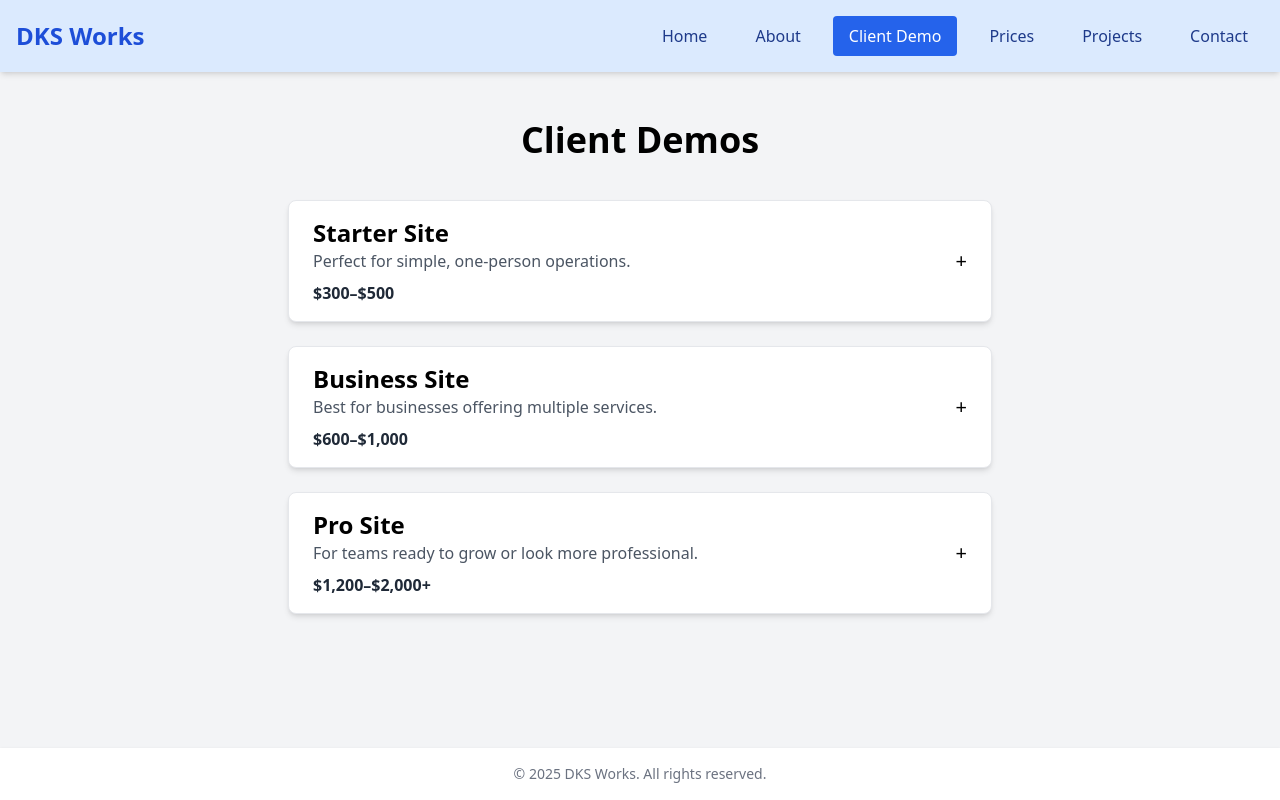
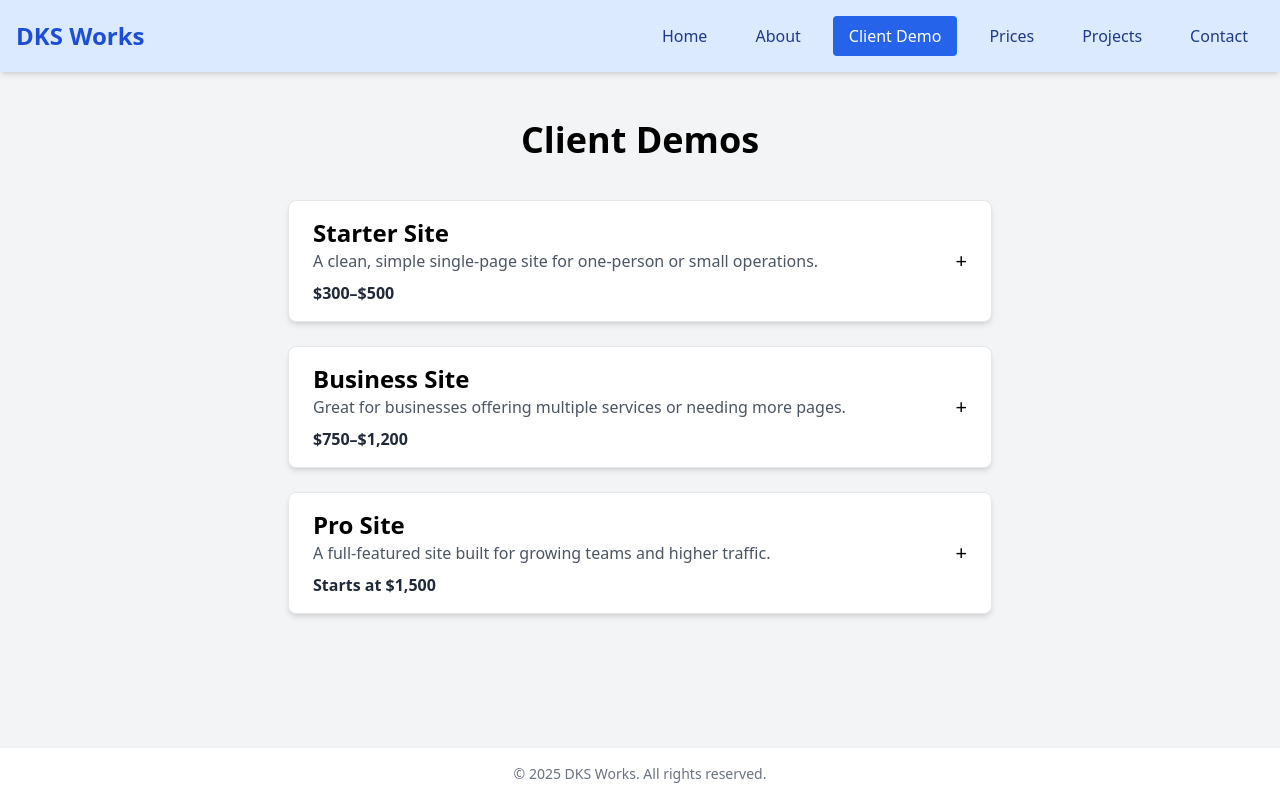
Before and after one commit to james3roberts/personal-site, a React (Vite) app: page /clientDemo in a window 1280 px wide. Built offline with nearby package versions, Linux system fonts and the light colour scheme.

Commit message:
changed the descriptions of each tier

```diff
--- a/src/pages/ClientDemo.jsx
+++ b/src/pages/ClientDemo.jsx
@@ -4,48 +4,41 @@ import { useNavigate } from "react-router-dom";
 const tiers = [
   {
     name: "Starter Site",
-
     path: "/clientDemo/landing",
-
-    summary: "Perfect for simple, one-person operations.",
+    summary: "A clean, simple single-page site for one-person or small operations.",
     price: "$300–$500",
-    details: `This single-page layout is perfect for small
-    businesses that need a clean, simple web presence.
-    Whether you're a one-person crew or a side hustle looking
-    to grow, a landing page gives customers a quick overview
-    of who you are, what you do, and how to reach you. It's fast
-    to build, easy to maintain, and affordable — plus it's a big
-    step up from just having a Facebook page. A custom domain and SEO
-    setup make it easier for new customers to find you on Google.`,
+    details: `
+      A streamlined single-page layout that gives customers exactly what they need:
+      who you are, what you offer, and how to contact you. Perfect for solo operators
+      or side businesses that need a real web presence instead of relying only on Facebook.
+      Includes custom domain setup and basic SEO so new customers can find you on Google.
+    `,
     anchor: "landing",
   },
   {
     name: "Business Site",
     path: "/clientDemo/basic",
-    summary: "Best for businesses offering multiple services.",
-    price: "$600–$1,000",
-    details: `This option is ideal for small-to-medium companies
-    offering more than one service or needing room to grow. You’ll
-    get separate pages for things like services, contact, and
-    testimonials — which builds trust and improves how search
-    engines rank your site. It’s still a lightweight build, but
-    it gives you more space to explain what you do and how you do it.
-    This level strikes a balance between keeping costs low and showing
-    customers you're serious.`,
+    summary: "Great for businesses offering multiple services or needing more pages.",
+    price: "$750–$1,200",
+    details: `
+      Ideal for small-to-medium companies with more than one service.
+      Includes 3–5 pages such as Services, About, Contact, and Testimonials.
+      This structure builds trust, improves search visibility, and gives your business
+      room to grow. A strong balance of affordability and professionalism.
+    `,
     anchor: "basic",
   },
   {
     name: "Pro Site",
     path: "/clientDemo/prolevel",
-    summary: "For teams ready to grow or look more professional.",
-    price: "$1,200–$2,000+",
-    details: `Designed for growing companies or established teams,
-    this full-featured site gives you room to showcase everything you offer.
-    Think multiple services, team bios, job listings, quote request forms,
-    before-and-after galleries, or even blog content for SEO. It’s ideal for
-    businesses who want to dominate local search results and win the trust of
-    bigger clients. It takes more time to build, but the investment pays off by
-    bringing in more leads and making your business look polished and professional.`,
+    summary: "A full-featured site built for growing teams and higher traffic.",
+    price: "Starts at $1,500",
+    details: `
+      Designed for established businesses ready to level up. Add-ons may include
+      galleries, team bios, job listings, quote-request forms, project portfolios,
+      or blog content for SEO. This is the best option for companies wanting to
+      dominate local search results and look polished to bigger clients.
+    `,
     anchor: "prolevel",
   },
 ];
@@ -93,7 +86,7 @@ export default function ClientDemo() {
                   href={`/prices#${tier.anchor}`}
                   className="text-sm text-blue-600 hover:underline"
                 >
-                  See pricing for this option →
+                  View pricing for this tier →
                 </a>
               </div>
             </div>
```
